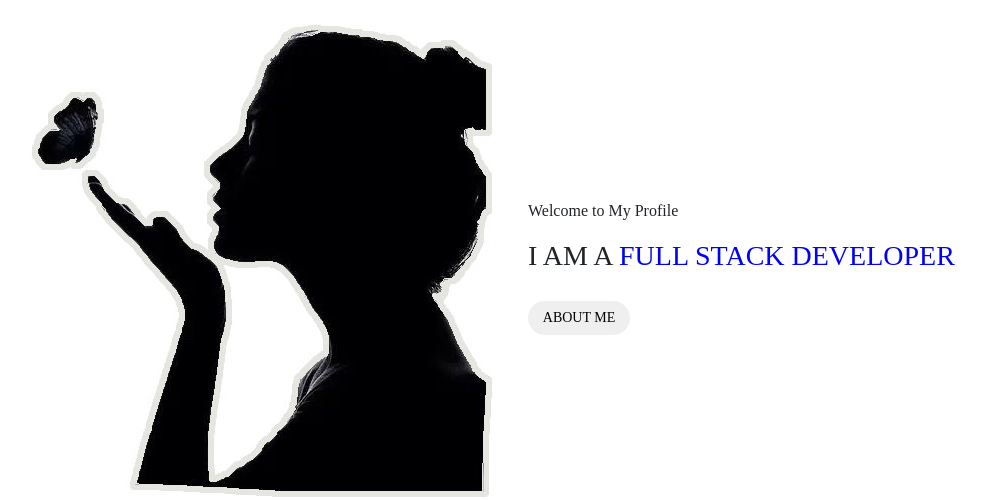
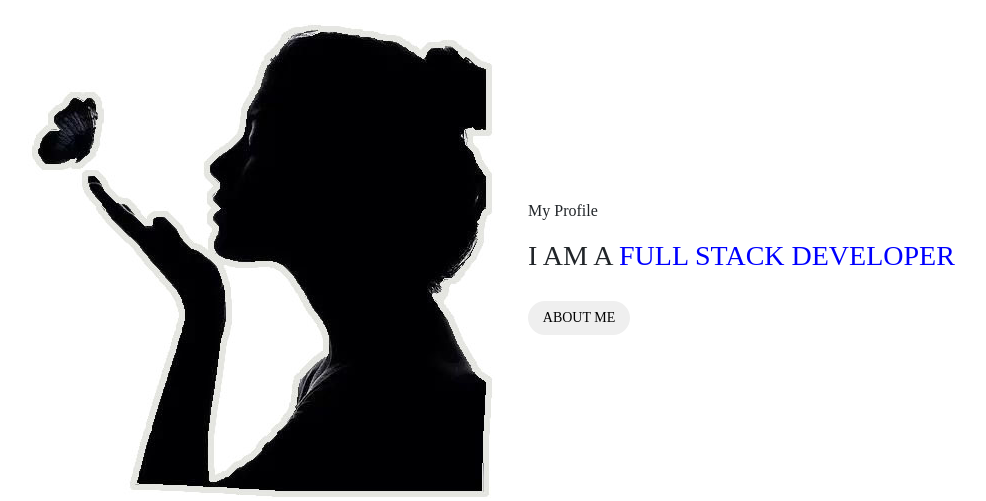
Before and after one commit to Sonam-Rajput/WeatherApp-Project-NodeJs-, a Node server app: page /about in a window 1280 px wide. Shown: the part 57-558 px from the top of the page, without its empty margins (127-1113 px from the left). Run offline with Node 20, Linux system fonts and the light colour scheme; some libraries are stand-ins or nearby versions; some web fonts are replaced.

Commit message:
Update about.hbs

```diff
--- a/templates/views/about.hbs
+++ b/templates/views/about.hbs
@@ -17,7 +17,7 @@
             </div>
             <!-- left side div -->
             <div class="col-md-6 col-12 main_header_left">
-              <p class="welcome_text">Welcome to My Profile</p>
+              <p class="welcome_text">My Profile</p>
               <h3>
                 I AM A <span class="weather_blue">FULL STACK DEVELOPER</span>
               </h3>
```
